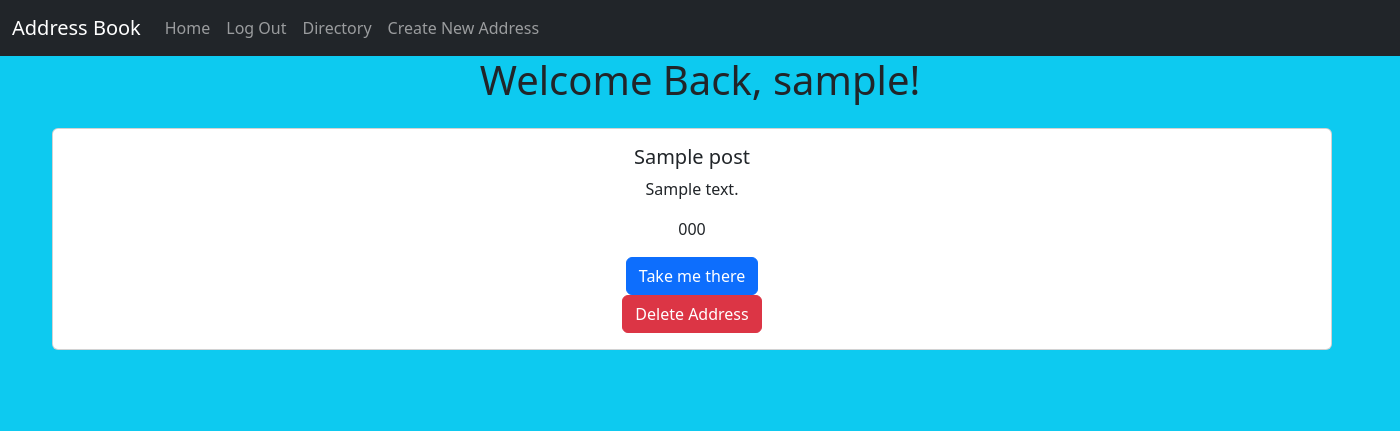
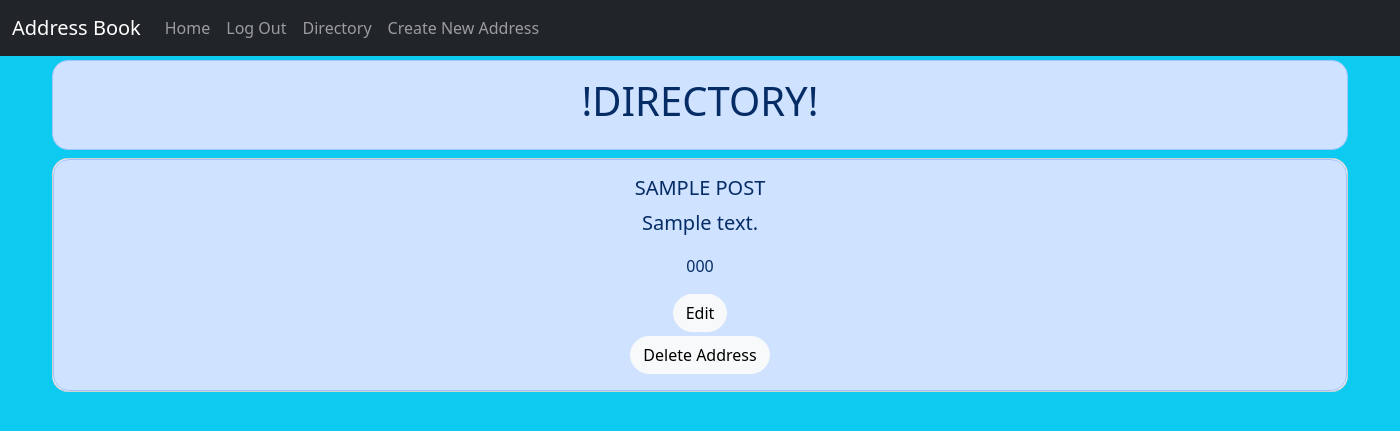
Before and after one commit to suzziliford/address-book-v2, a Flask app: page /directory in a window 1400 px wide. Shown: the top 431 px of the page. Run offline with Flask 3, Linux system fonts and the light colour scheme; a user stored in the database is signed in; tables that the repository leaves empty hold one stand-in row (values such as "Sample post").

Commit message:
stylized

```diff
--- a/app/templates/directory.html
+++ b/app/templates/directory.html
@@ -5,7 +5,9 @@
 {% block content %}
 
 {% if current_user.is_authenticated %}
-    <h1 class="text-center">Welcome Back, {{ current_user.username }}!</h1>
+    <div class="my-1 p-3 text-primary-emphasis bg-primary-subtle border border-primary-subtle rounded-4">
+        <h1 class="text-center">!DIRECTORY!</h1>
+    </div>
 {% else %}
     <h1 class="text-center">Hello World</h1>
 {% endif %}
@@ -14,18 +16,18 @@
 {% for post in posts %}
 <div class="row">
     <div class="col">
-        <div class="card my-3" style="width: 80rem;">
+        <div class="card my-1 rounded-4" style="width: 81rem;">
             <!-- <img src="http://picsum.photos/2500/500" class="card-img-top" alt="placeholder image"> -->
-            <div class="card-body">
-                <h5 class="card-title text-center">{{ post.title }}</h5>
-                <p class="card-text text-center">{{ post.address }}</p>
+            <div class="card-body text-primary-emphasis bg-primary-subtle border border-primary-subtle rounded-4">
+                <h3 class="card-title text-center text-uppercase lead">{{ post.title }}</h3>
+                <p class="card-text text-center lead">{{ post.address }}</p>
                 <p class="card-text text-center">{{ post.phone_number }}</p>
                 {% if current_user == post.author %}
-                    <div class="text-center">
-                        <a href="{{ url_for('edit_post', post_id=post.id) }}" class="btn btn-primary">Take me there</a>
+                    <div class="text-center my-1">
+                        <a href="{{ url_for('edit_post', post_id=post.id) }}" class="btn btn-light rounded-5">Edit</a>
                     </div>
                     <div class="text-center">
-                        <button type="button" class="btn btn-danger" data-bs-toggle="modal" data-bs-target="#deleteModal">
+                        <button type="button" class="btn btn-light rounded-5" data-bs-toggle="modal" data-bs-target="#deleteModal">
                             Delete Address
                         </button>
                     </div>
--- a/app/templates/edit_post.html
+++ b/app/templates/edit_post.html
@@ -3,7 +3,8 @@
 {% block title %} Edit {{ post.title }} {% endblock %}
 
 {% block content %}
-<form action="" class="bg-white rounded mt-3 p-5" method="post">
+<form action="" class="mt-3 p-5 text-primary-emphasis bg-primary-subtle border border-primary-subtle rounded-3" method="post">
+
     <h1 class = "text-center">Edit {{ post.title }}</h1>
     {{ form.csrf_token}}
 
--- a/app/templates/nav.html
+++ b/app/templates/nav.html
@@ -21,6 +21,12 @@
                 </li>
                 {% else %}
                 <li class="nav-item">
+                    <a class="nav-link" href="{{ url_for('posts') }}">Directory</a>
+                </li>
+                <li class="nav-item">
+                    <a class="nav-link" href="{{ url_for('create_new_address') }}">Create New Address</a>
+                </li>
+                <li class="nav-item">
                     <a class="nav-link" href="{{ url_for('login') }}">Log In</a>
                 </li>
                 <li class="nav-item">
```
Also changed, not shown: app/templates/create.html (+6 -6 lines), app/templates/index.html (+8 -6 lines), app/templates/post.html (+8 -9 lines), app/templates/random_code.html (+41 -0 lines), app.db.
